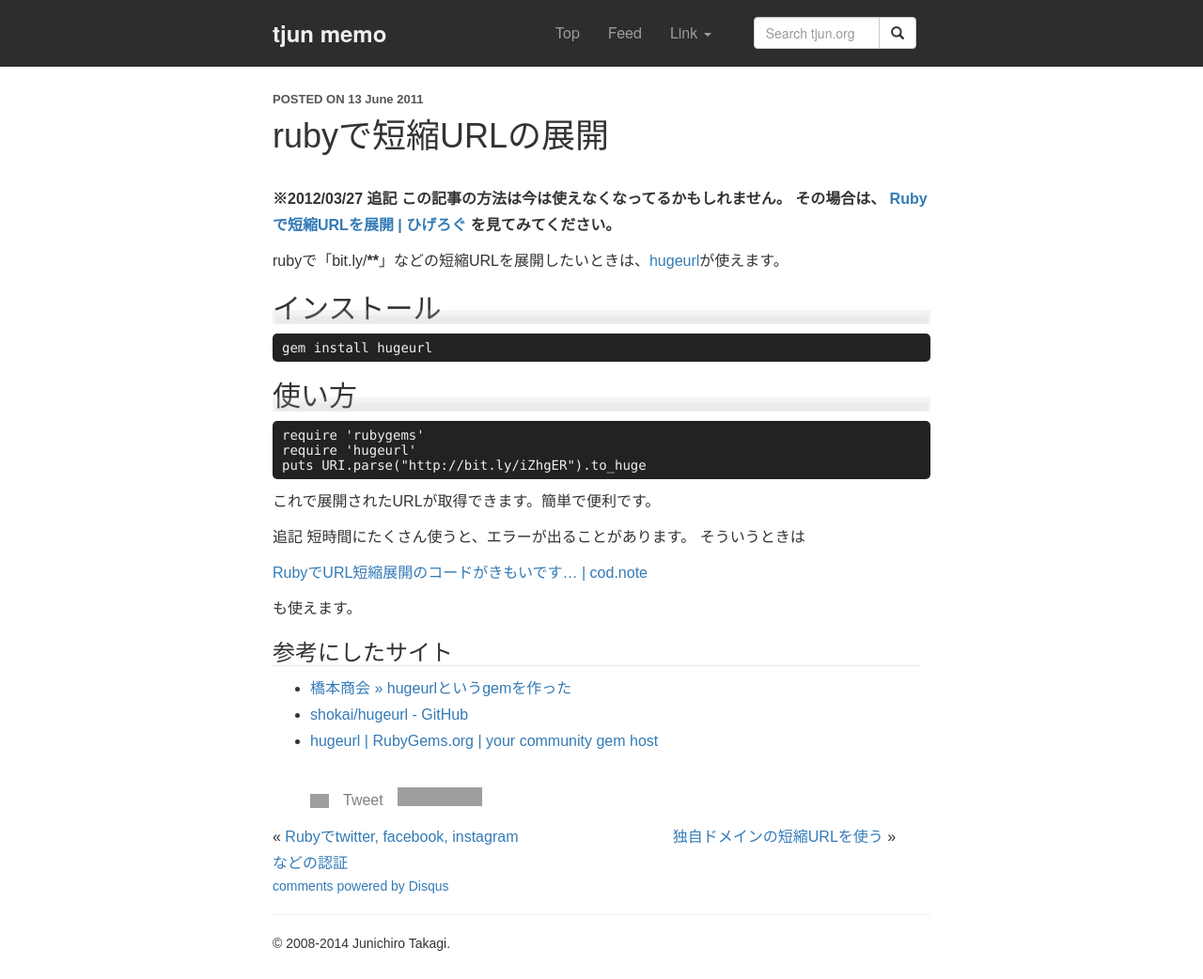
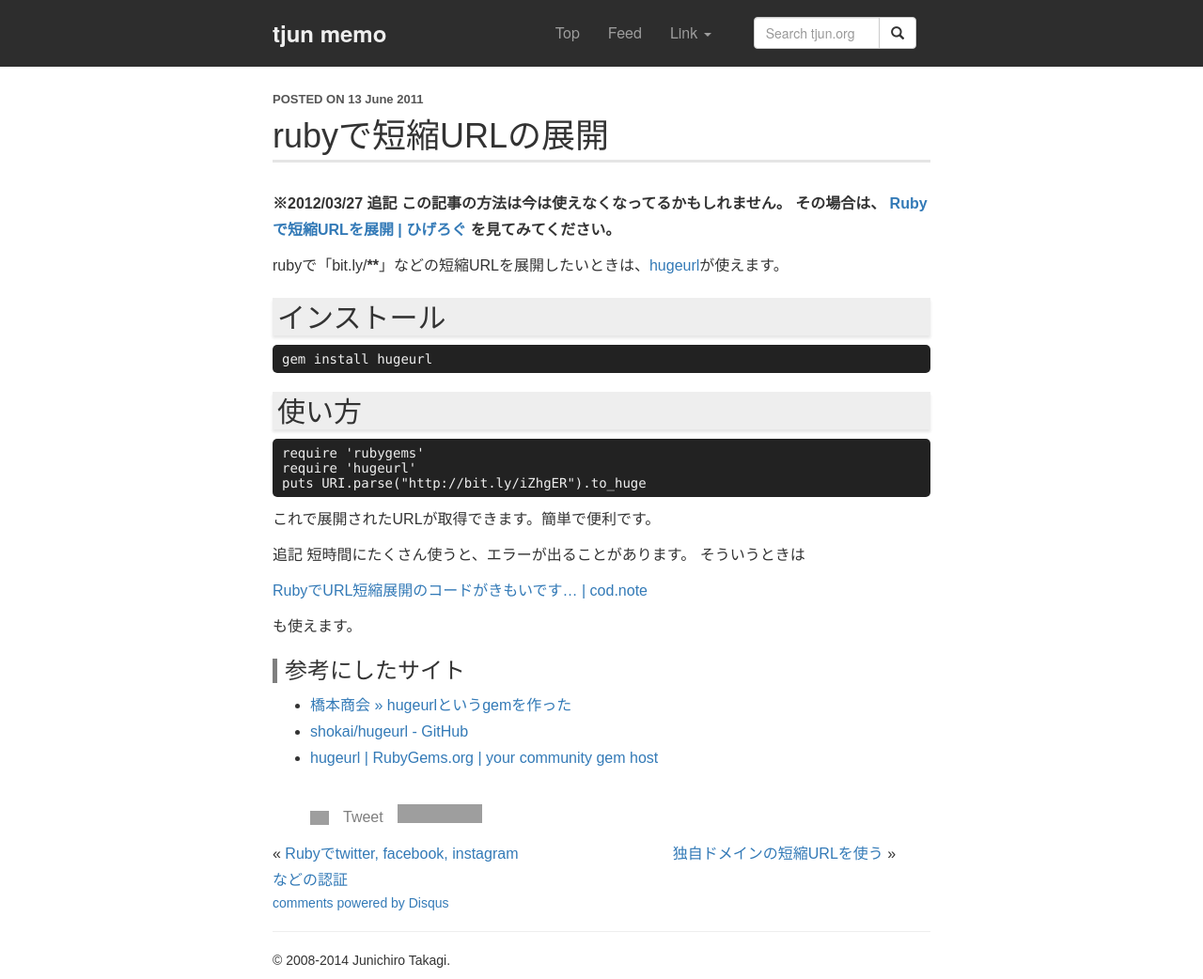
Before and after one commit to tjun/myblog, a Jekyll site: the page built from _posts/2011-06-14-ruby-extend-url.markdown, in a window 1280 px wide. Shown: the whole page at 94% size. Built offline with Jekyll 4.4.1, drawn with Linux system fonts in a browser that asks for light colours; nearby versions of some CDN libraries; Markdown is read by kramdown in place of the engine named in the settings; comment, search, counter and statistics services are not loaded; grey boxes are pictures that could not be loaded.

Commit message:
update heading style

```diff
--- a/css/style.scss
+++ b/css/style.scss
@@ -43,34 +43,23 @@
   h1 {
     margin-top: 5px;
     margin-bottom: 5px;
+    padding-bottom: 5px;
+    -webkit-box-shadow: 0px 3px 0px rgba(0,0,0, .1);
+    -moz-box-shadow: 0px 3px 0px rgba(0,0,0, .1);
+    box-shadow: 0px 3px 0px  rgba(0,0,0, .1);
   }
   h2 {
-    padding-left: 0px;
+    padding: 5px;
+    padding-bottom: 2px;
     position: relative;
-  }
-  h2:before {
-    content:'';
-    height: 15px;
-    width: 100%;
-    display: block;
-    position: absolute;
-    top: 18px;
-    left: 0px;
-    background-color: #999;
-    filter: alpha(opacity=20);
-    -moz-opacity: 0.20;
-    -khtml-opacity: 0.20;
-    opacity: 0.20;
-    box-shadow: 0px 3px 3px 3px rgba(255,255,255, 0.5) inset;
+    background-color: #eee;
+    box-shadow: 0px 3px 3px 0px rgba(0,0,0, 0.1);
   }
   h3 {
     margin-top: 20px;
-    margin-right: 10px;
     margin-bottom: 10px;
-    border-bottom: 1px solid rgba(0, 0, 0, .1);
-    -webkit-box-shadow: 0px 1px 0px rgba(255, 255, 255, 1);
-    -moz-box-shadow: 0px 1px 0px rgba(255, 255, 255, 1);
-    box-shadow: 0px 1px 0px  rgba(255, 255, 255, 1);
+    padding-left: 8px;
+    border-left: 5px solid rgba(0, 0, 0, .5);
   }
   img {
     max-width: 100%;
@@ -97,6 +86,7 @@
     font-size: 1.3rem;
     color: #555;
     font-weight: bold;
+    margin-right: 15px;
   }
 }
 
```
